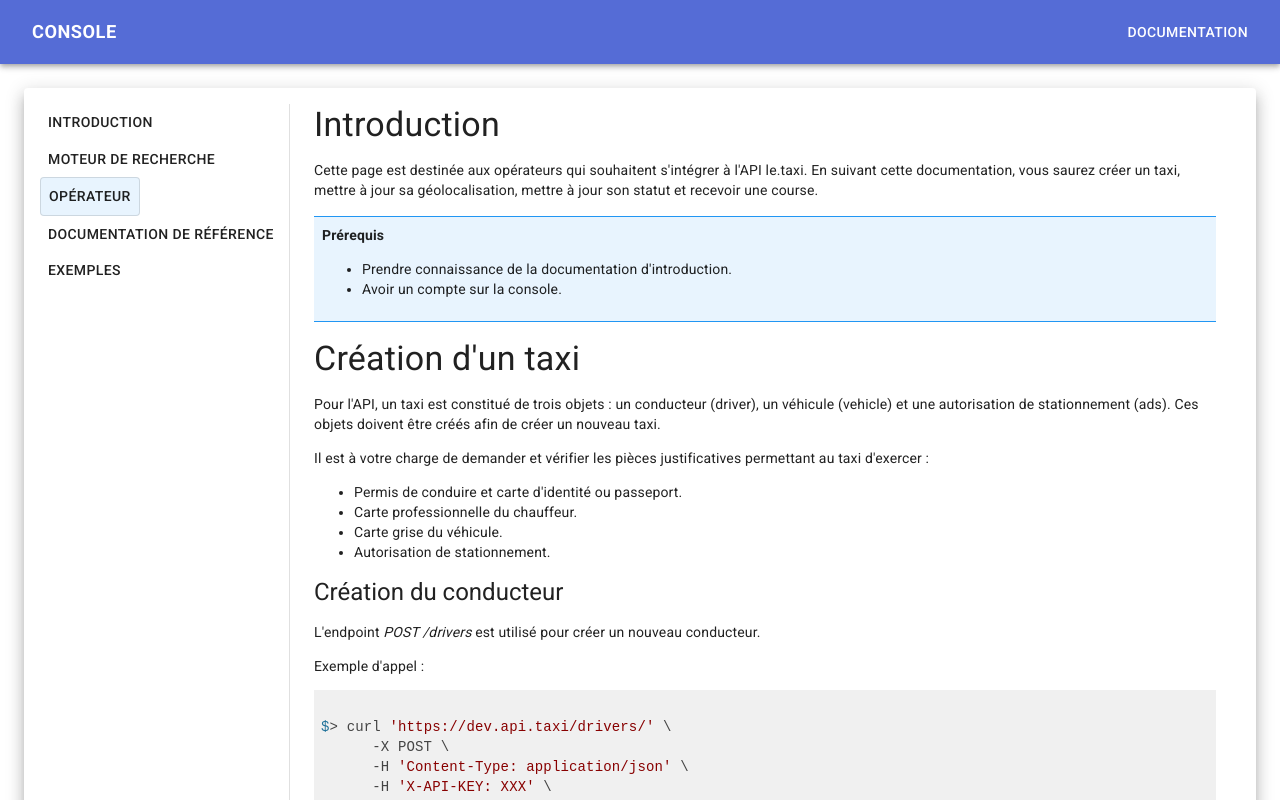
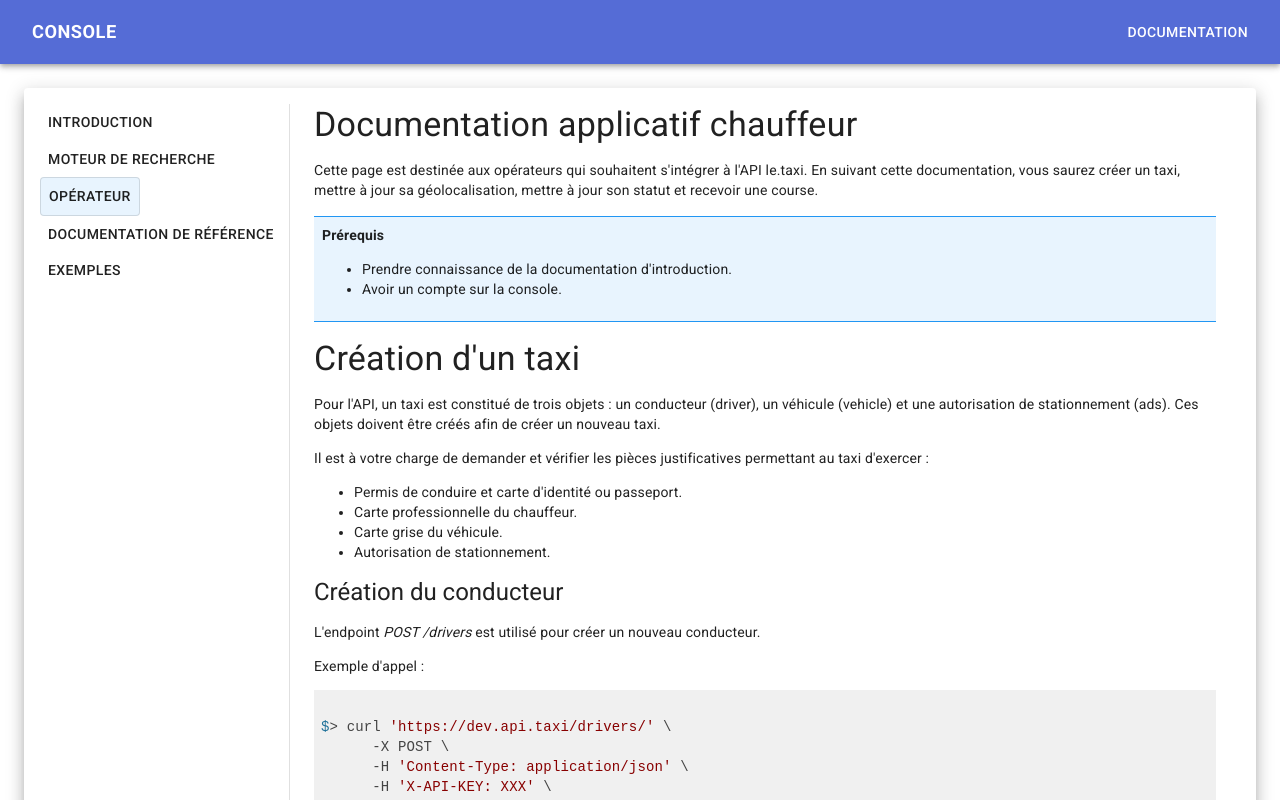
Before and after one commit to openmaraude/console, a Next.js app: page /documentation/operator in a window 1280 px wide. Shown: the top 800 px of the page. Built offline with nearby package versions, Linux system fonts and the light colour scheme.

Commit message:
Documentation: better titles

```diff
--- a/pages/documentation/operator.jsx
+++ b/pages/documentation/operator.jsx
@@ -12,7 +12,7 @@ import { DocumentationMenu } from './index';
 function Operator() {
   return (
     <>
-      <Typography variant="h4">Introduction</Typography>
+      <Typography variant="h4">Documentation applicatif chauffeur</Typography>
 
       <p>
         Cette page est destinée aux opérateurs qui souhaitent s'intégrer à l'API le.taxi. En suivant
--- a/pages/documentation/search.jsx
+++ b/pages/documentation/search.jsx
@@ -16,7 +16,7 @@ import { DocumentationMenu } from './index';
 function SearchProvider() {
   return (
     <>
-      <Typography variant="h4">Introduction</Typography>
+      <Typography variant="h4">Documentation applicatif client</Typography>
       <p>
         Cette page est destinée aux moteurs de recherche qui souhaitent
         s'intégrer à l'API le.taxi. En suivant cette documentation, vous saurez
```
